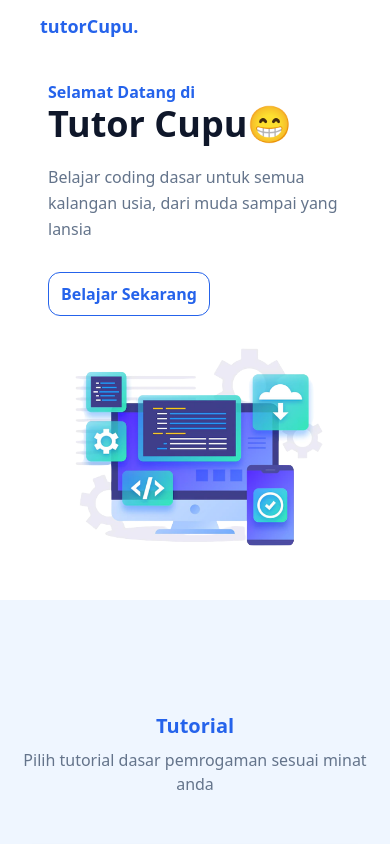
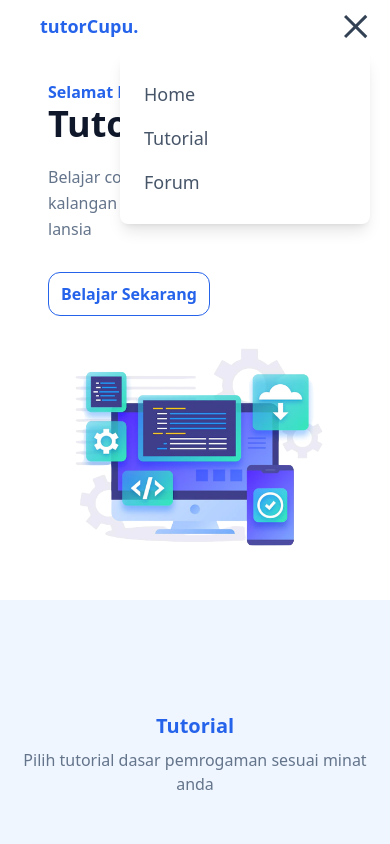
Before and after one commit to khoirulanwar7/belajar, a website: page index.html in a window 390 px wide. Both pictures are taken after a click on the button 359 px from the left and 26 px from the top of the page. Shown: the top 844 px of the page. Drawn offline with Linux system fonts and the light colour scheme.

Commit message:
Commit navbar fixed 2

```diff
--- a/index.html
+++ b/index.html
@@ -24,7 +24,7 @@
               <span class="transition duration-300 ease-in-out hamburger-line origin-top-left"></span>
             </button>
             <nav id="nav-menu"
-              class="hidden absolute py-5 lg:shadow-none lg:rounded-none bg-white shadow-lg rounded-lg max-w-[250px] w-full right-4 lg:block lg:static lg:bg-transparent lg:max-w-full">
+              class="hidden absolute py-5 lg:shadow-none lg:rounded-none bg-white shadow-lg rounded-lg max-w-[250px] w-full right-5 top-full lg:block lg:static lg:bg-transparent lg:max-w-full">
               <ul class="block lg:flex">
                 <li class="group">
                   <a href="#" class="text-lg text-slate-600 py-2 mx-6 flex group-hover:text-blue-600">
```
Also changed, not shown: dist/js/script.js, dist/output.css.
